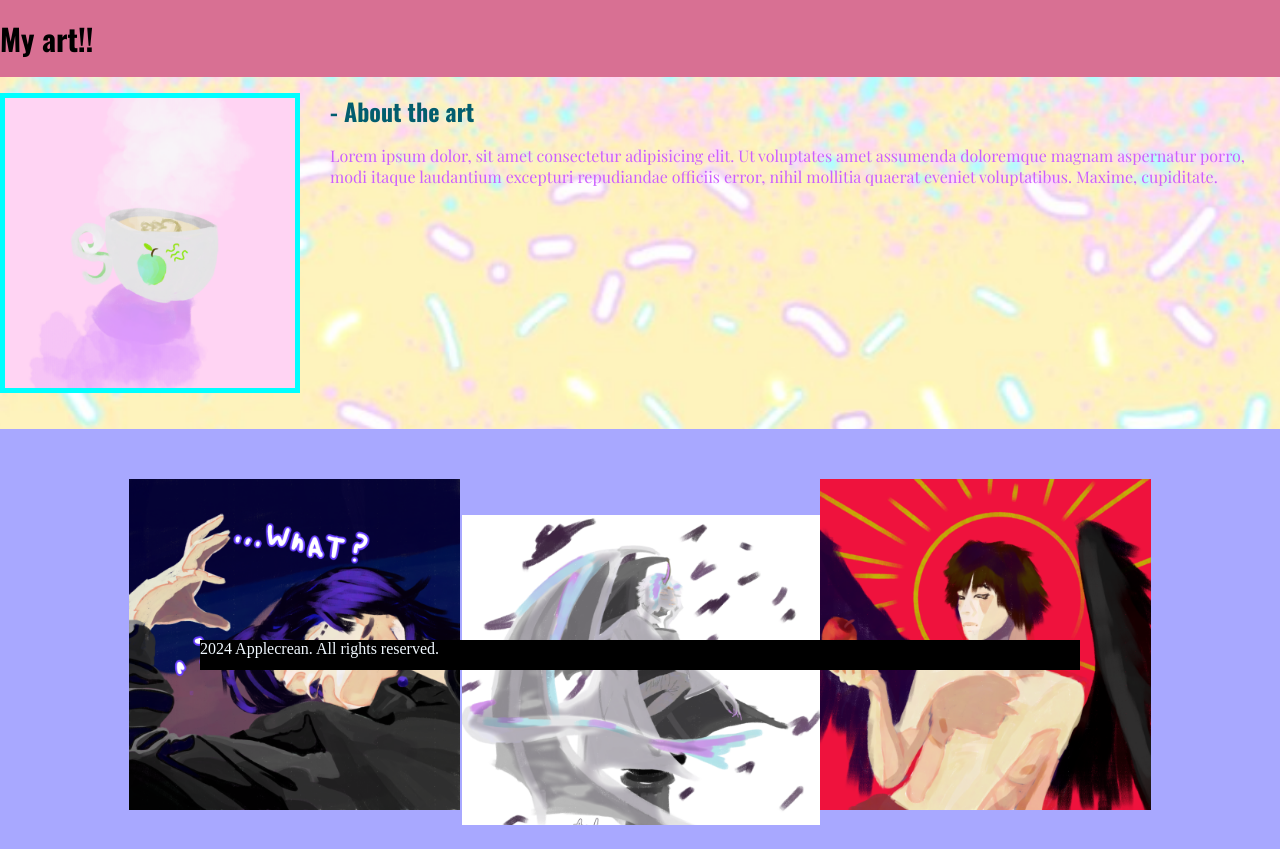
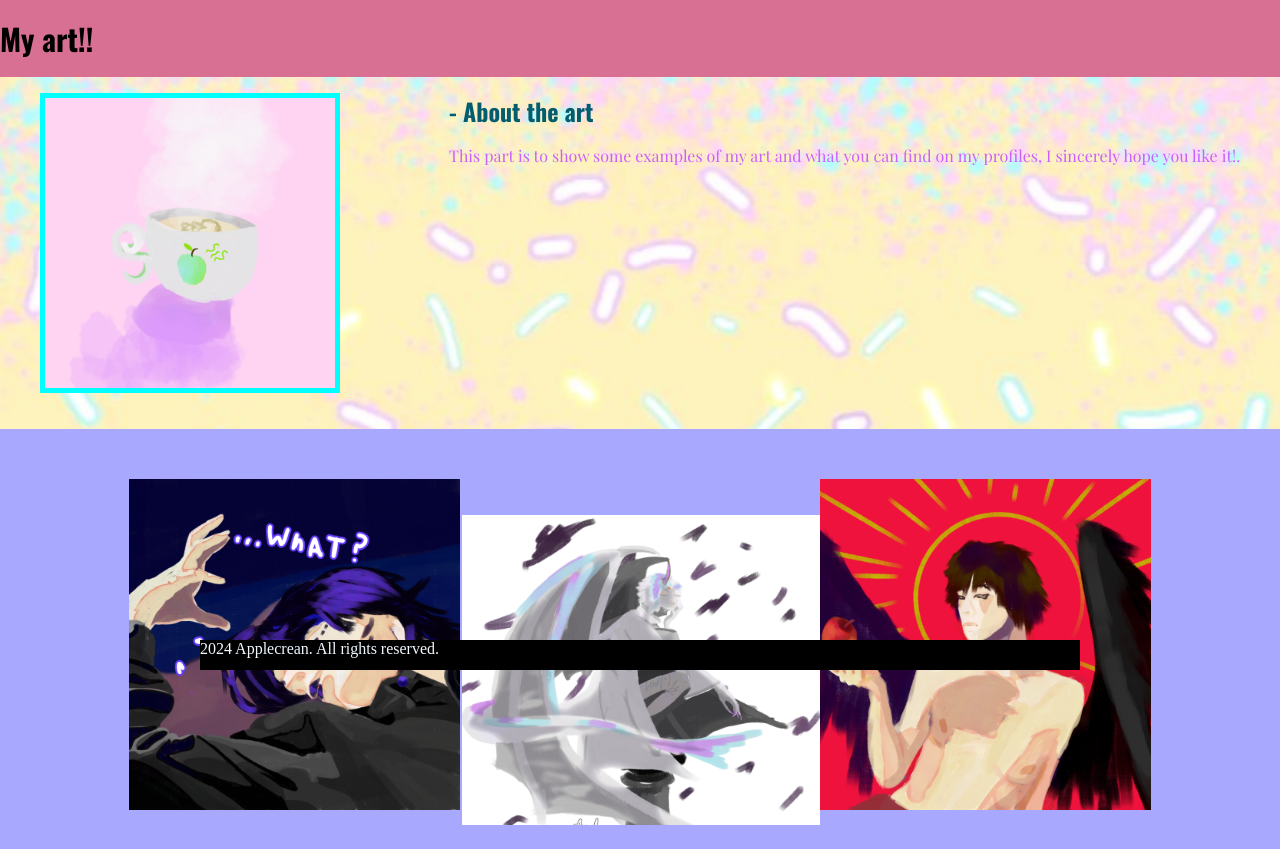
Before and after one commit to edenOni/projeto-de-site, a plain HTML site: page myart.html in a window 1280 px wide. Shown: the top 849 px of the page. Drawn offline with nearby package versions, Linux system fonts and the light colour scheme; a web font is replaced by a local one.

Commit message:
segundo commit

```diff
--- a/myart.html
+++ b/myart.html
@@ -25,7 +25,7 @@
             <img class="tabela" src="imagens/apple.jpg" alt="" width="300px" height="300px">
             <div>
                 <h2> - About the art</h2>
-            <p>Lorem ipsum dolor, sit amet consectetur adipisicing elit. Ut voluptates amet assumenda doloremque magnam aspernatur porro, modi itaque laudantium excepturi repudiandae officiis error, nihil mollitia quaerat eveniet voluptatibus. Maxime, cupiditate.</p>
+            <p>This part is to show some examples of my art and what you can find on my profiles, I sincerely hope you like it!.</p>
             </div>
         </div>
     </section>
```
